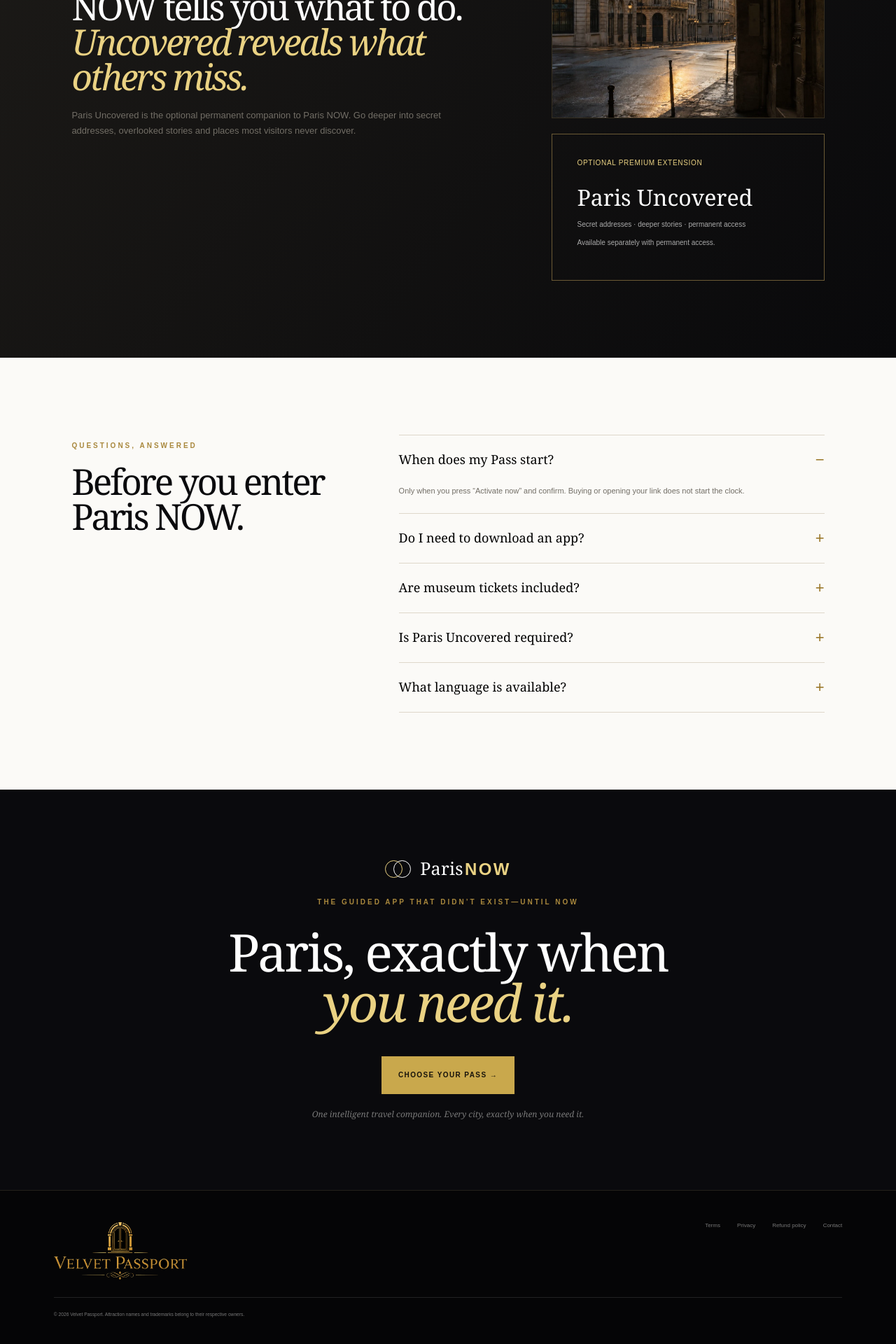
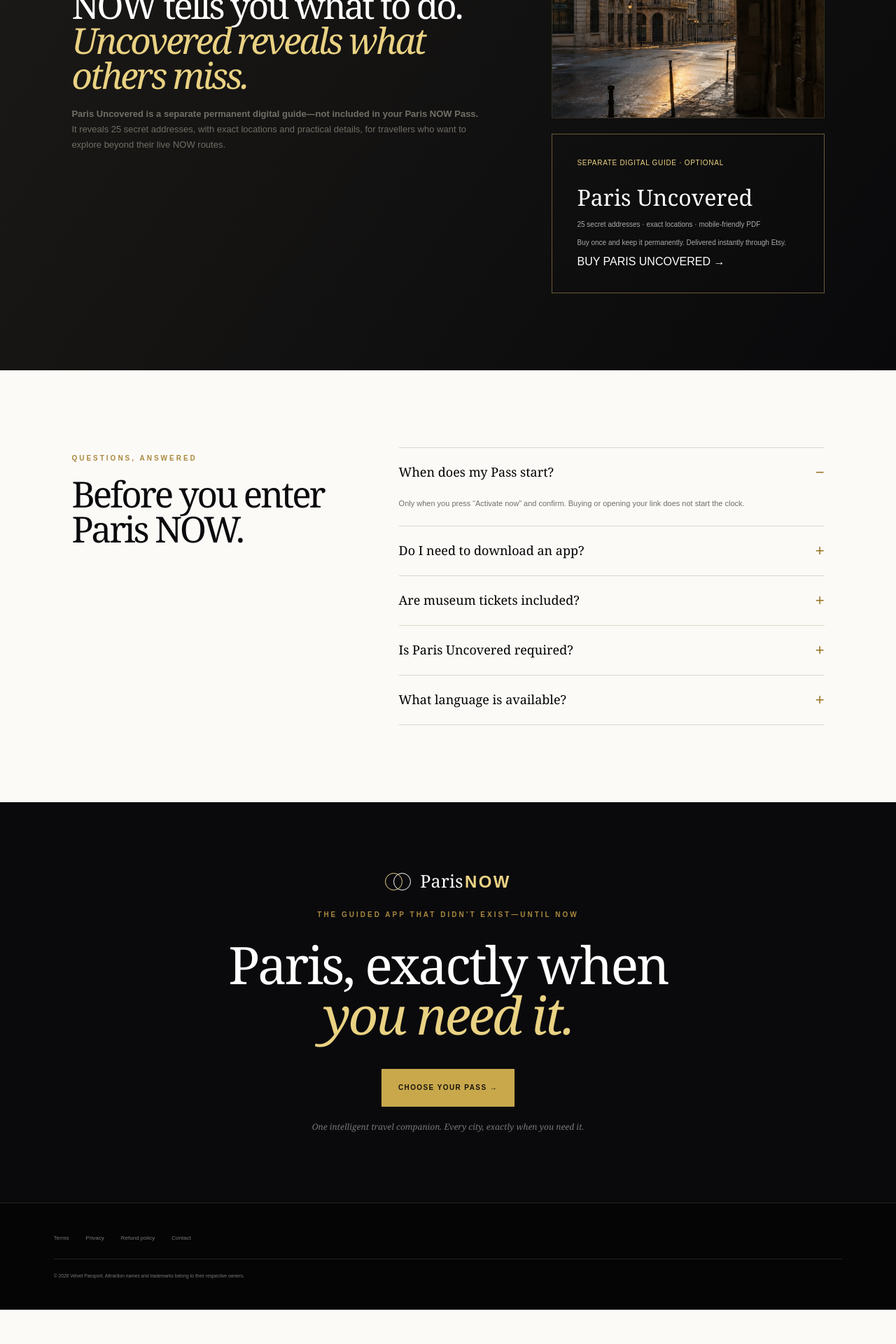
Before and after one commit to naturlabs1996-creator/velvet-passport-now, a Next.js app: page / in a window 1280 px wide. Shown: the part 6274-8194 px from the top of the page at 70% size. After the commit the page ends 8145 px from the top, so only its background shows below. Built offline with nearby package versions, Linux system fonts and the light colour scheme.

Commit message:
Clarify and link Paris Uncovered purchase

```diff
--- a/app/page.tsx
+++ b/app/page.tsx
@@ -39,11 +39,11 @@ export default function Home(){
 
     <section className="pricing" id="passes"><Heading kicker="CHOOSE YOUR PARIS NOW PASS" title="Less than the price of one wasted hour." text="Tickets, transport and paid attractions are purchased separately."/><div className="priceGrid"><Price title="Paris NOW 72 Hours" price="11" cents=".90" description="Three continuous days from activation." items={["Full NOW decision engine","Weather and energy filters","NOW routes and Velvet Picks","Ticket Rescue and Protection","Activate within 12 months"]} buy={buy}/><Price featured title="Paris NOW 7 Days" price="18" cents=".90" description="Seven continuous days from activation." items={["Everything in the 72-hour Pass","More room for changing plans","Ideal for a full Paris stay","One account, one secure Pass","Activate within 12 months"]} buy={buy}/></div><div id="checkout" className={`checkout ${checkout?"show":""}`}><span>◇</span><div><b>Stripe Checkout will open here.</b><p>Live payment links will be connected after the commercial offer and refund policy are approved. No payment has been taken.</p></div></div><p className="micro">Secure checkout powered by Stripe · Buy now, activate later · English launch edition</p></section>
 
-    <section className="uncovered"><div><p className="kicker">PARIS UNCOVERED</p><h2>NOW tells you what to do.<br/><em>Uncovered reveals what others miss.</em></h2><p>Paris Uncovered is the optional permanent companion to Paris NOW. Go deeper into secret addresses, overlooked stories and places most visitors never discover.</p></div><div className="uncoveredSide"><figure className="editorialImage uncoveredImage"><img src="/images/paris-haussmann-evening.webp" alt="A quiet Haussmannian Paris street glowing after rain"/></figure><aside><small>OPTIONAL PREMIUM EXTENSION</small><b>Paris Uncovered</b><span>Secret addresses · deeper stories · permanent access</span><p>Available separately with permanent access.</p></aside></div></section>
+    <section className="uncovered"><div><p className="kicker">PARIS UNCOVERED</p><h2>NOW tells you what to do.<br/><em>Uncovered reveals what others miss.</em></h2><p><b>Paris Uncovered is a separate permanent digital guide—not included in your Paris NOW Pass.</b> It reveals 25 secret addresses, with exact locations and practical details, for travellers who want to explore beyond their live NOW routes.</p></div><div className="uncoveredSide"><figure className="editorialImage uncoveredImage"><img src="/images/paris-haussmann-evening.webp" alt="A quiet Haussmannian Paris street glowing after rain"/></figure><aside><small>SEPARATE DIGITAL GUIDE · OPTIONAL</small><b>Paris Uncovered</b><span>25 secret addresses · exact locations · mobile-friendly PDF</span><p>Buy once and keep it permanently. Delivered instantly through Etsy.</p><a className="uncoveredCta" href="https://www.etsy.com/listing/4517688727/paris-uncovered-25-secret-addresses" target="_blank" rel="noreferrer">BUY PARIS UNCOVERED →</a></aside></div></section>
 
     <section className="faq"><div><p className="kicker">QUESTIONS, ANSWERED</p><h2>Before you enter Paris NOW.</h2></div><div>{faqs.map((f,i)=><article className={openFaq===i?"open":""} key={f[0]}><button onClick={()=>setOpenFaq(openFaq===i?-1:i)} aria-expanded={openFaq===i}><b>{f[0]}</b><span>{openFaq===i?"−":"+"}</span></button>{openFaq===i&&<p>{f[1]}</p>}</article>)}</div></section>
     <section className="final"><div className="finalProductMark"><span className="largeRings"><i/><i/></span><b><span>Paris</span><em>NOW</em></b></div><p className="kicker">THE GUIDED APP THAT DIDN’T EXIST—UNTIL NOW</p><h2>Paris, exactly when<br/><em>you need it.</em></h2><a className="button gold" href="#passes">CHOOSE YOUR PASS →</a><small>One intelligent travel companion. Every city, exactly when you need it.</small></section>
-    <footer><div className="footerBrand"><img src="/images/velvet-passport-logo.png" alt="Velvet Passport"/></div><nav><a href="#">Terms</a><a href="#">Privacy</a><a href="#">Refund policy</a><a href="#">Contact</a></nav><small>© 2026 Velvet Passport. Attraction names and trademarks belong to their respective owners.</small></footer>
+    <footer><nav><a href="#">Terms</a><a href="#">Privacy</a><a href="#">Refund policy</a><a href="#">Contact</a></nav><small>© 2026 Velvet Passport. Attraction names and trademarks belong to their respective owners.</small></footer>
   </main>
 }
 
```
